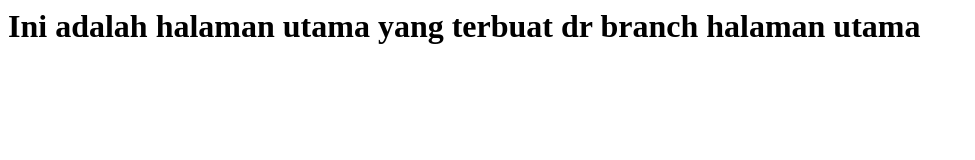
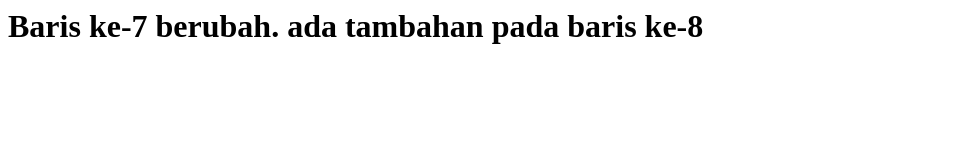
Before and after one commit to Ressanovamaulina/My-Project, a plain HTML site: page index.html in a window 1280 px wide. Shown: the whole page, without its empty margins (0-975 px from the left). Drawn offline with Linux system fonts and the light colour scheme.

Commit message:
melakukan perubahan pada index.html

```diff
--- a/index.html
+++ b/index.html
@@ -5,7 +5,8 @@
 </html>
 <body>
     <h1>
-        Ini adalah halaman utama yang terbuat dr branch halaman utama
+        Baris ke-7 berubah.
+        ada tambahan pada baris ke-8
     </h1>
 </body>
 </html>
```
